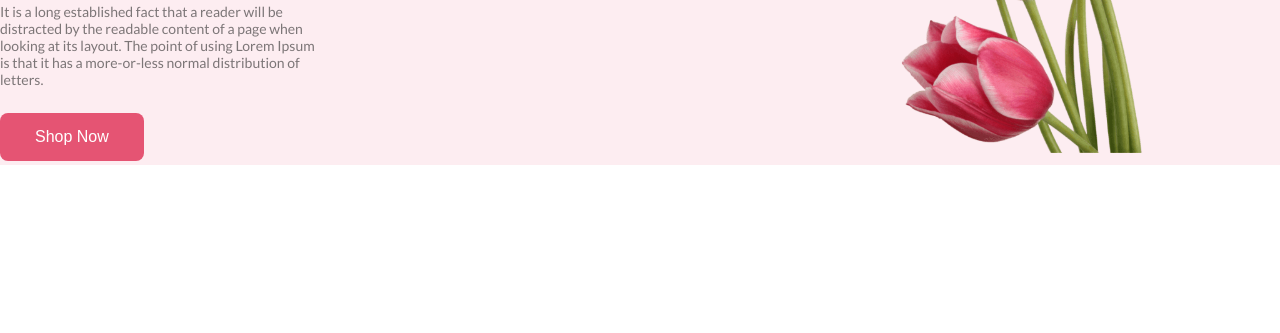
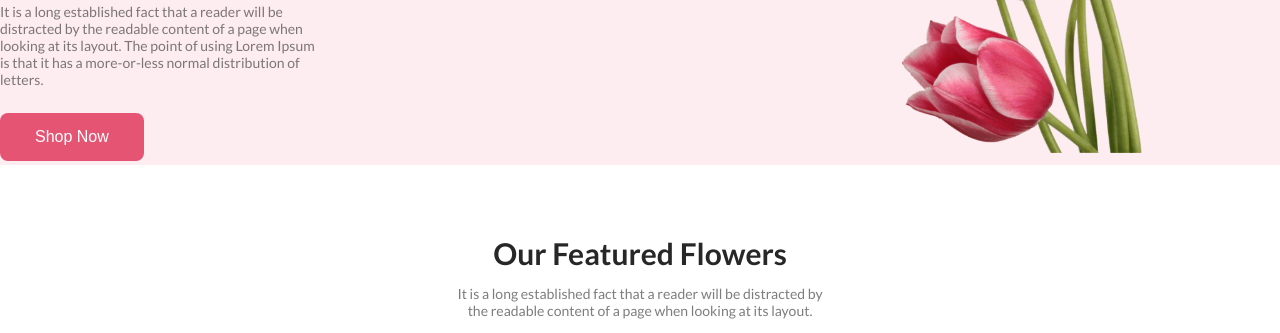
Before and after one commit to erinajahan2503/Flower-shop-website, a plain HTML site: page index.html in a window 1280 px wide. Shown: the part 542-875 px from the top of the page. Before the commit the page ends 800 px from the top, so only its background shows below. Drawn offline with Linux system fonts and the light colour scheme.

Commit message:
main section

```diff
--- a/index.html
+++ b/index.html
@@ -45,6 +45,21 @@
             </section>
         </section>
     </header>
+    <!-- Main section -->
+
+    <main>
+        <section id="featured">
+            <header class="common-section">
+                <h3 class="title">Our Featured Flowers</h3>
+                <p class="title-description">It is a long established fact that a reader will be
+                    distracted by
+                    the readable content of a page when
+                    looking at its
+                    layout.
+                </p>
+            </header>
+    </main>
+
 </body>
 
 </html>
```
